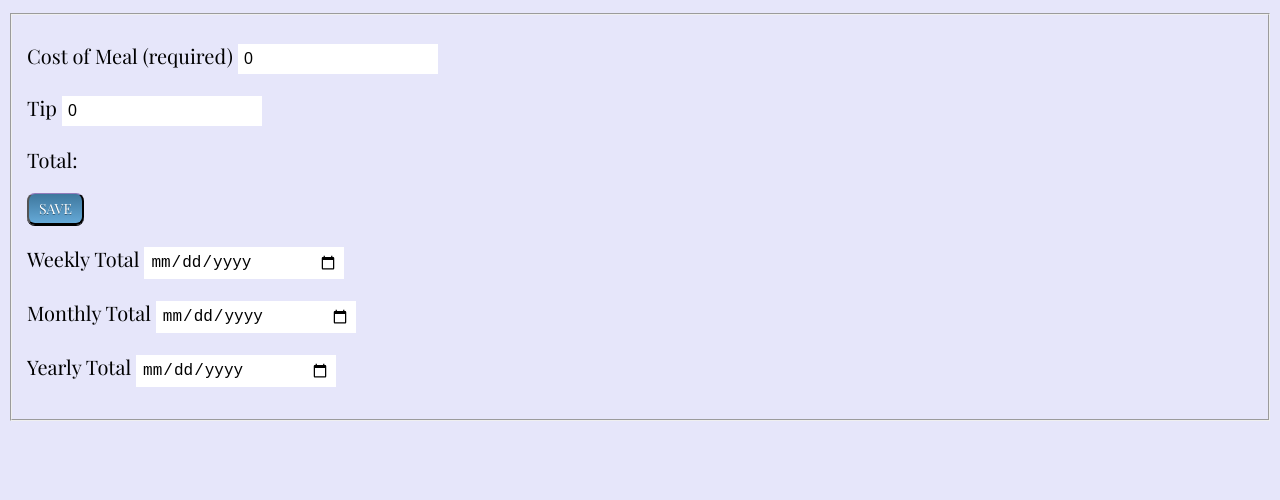
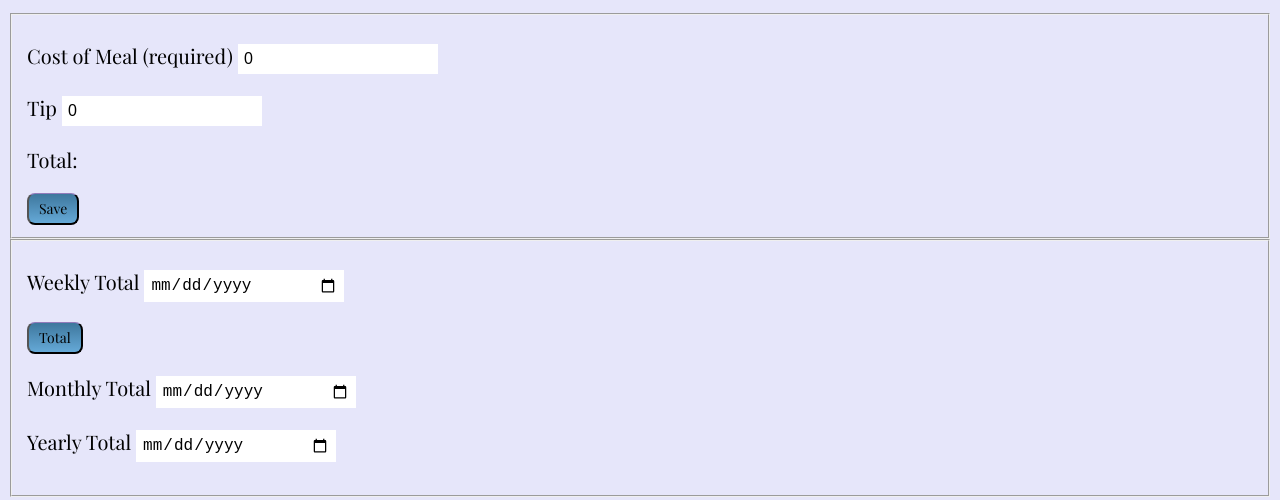
Before and after one commit to pkafei/tips, a website: page views/index.html in a window 1280 px wide. Shown: the part 88-588 px from the top of the page. Drawn offline with nearby package versions, Linux system fonts and the light colour scheme.

Commit message:
Added and styled buttons

```diff
--- a/views/css/style.css
+++ b/views/css/style.css
@@ -50,11 +50,7 @@ button {
    -webkit-border-radius: 8px;
    -moz-border-radius: 8px;
    border-radius: 8px;
-   -webkit-box-shadow: rgba(0,0,0,1) 0 1px 0;
-   -moz-box-shadow: rgba(0,0,0,1) 0 1px 0;
-   box-shadow: rgba(0,0,0,1) 0 1px 0;
-   text-shadow: rgba(0,0,0,.4) 0 1px 0;
-   color: white;
+   color: black;
    font-size: 14px;
    font-family: Playfair Display;
    text-decoration: none;
--- a/views/index.html
+++ b/views/index.html
@@ -8,18 +8,23 @@
 	</head>
 	<body>
 		<h1> Your Restaurant Bill</h1>
-   <!-- <form action="/myaction" method="post"> -->
+
+   <!-- Form-->
    <form action="#" id="meal_tip" onsubmit="return false" method="get" oninput="total.value = cost.valueAsNumber + (tip.valueAsNumber * .1)">
    		<fieldset>
       	  <p>Cost of Meal (required) <input type="number" value=0 step="1.0" name="cost" id="cost" required></p>
       	  <p>Tip <input type="number" step="1.0" value=0 name="tip" id="tip" requried></p>
-      	  <p>Total: <output type="number" step="0.01" name="total" for="cost tip" id="total"></p> <button id = "save">SAVE</button>
-      	  <p>Weekly Total <input type="date" step="0.01" name="meal" id="week"></p>
+      	  <p>Total: <output type="number" step="0.01" name="total" for="cost tip" id="total"></p> <button id = "save">Save</button>
+      	 </fieldset>
+      	 <fieldset>
+      	  <p>Weekly Total <input type="date" step="0.01" name="meal" id="week"></p><button id = "total">Total</button>
       	  <p>Monthly Total <input type="date" step="0.01" name="meal" id="month"></p>
       	  <p>Yearly Total <input type="date" step="0.01" name="meal" id="year"></p>
       	</fieldset>
     </form>
 	</body>
+
+	<!--Scripts -->
 	<script src="./js/scripts.js"></script>
 	<script src="//code.jquery.com/jquery-1.11.2.min.js"></script>
 	<script src="https://cdnjs.cloudflare.com/ajax/libs/jquery-validate/1.13.1/additional-methods.js"></script>
```
